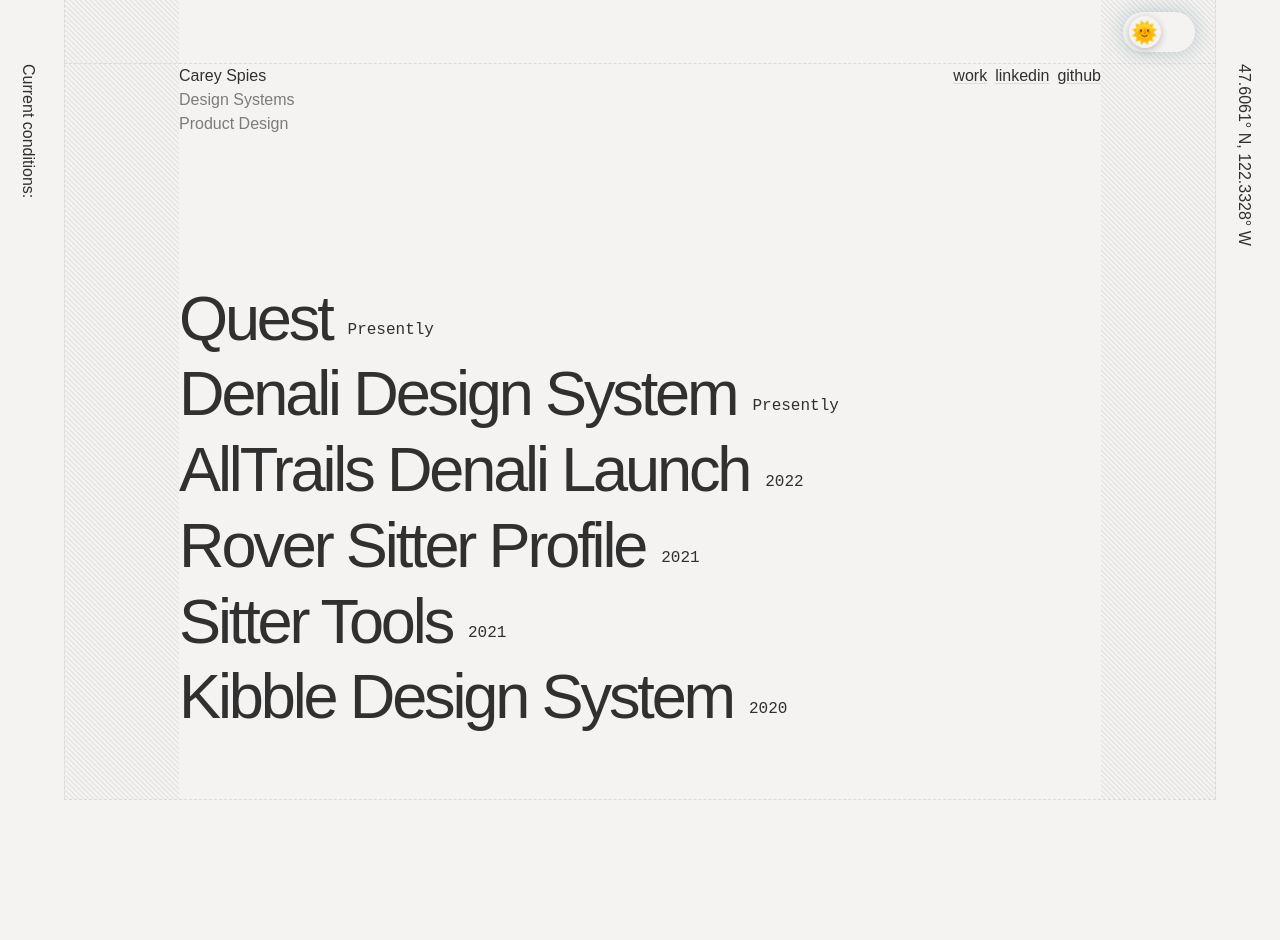
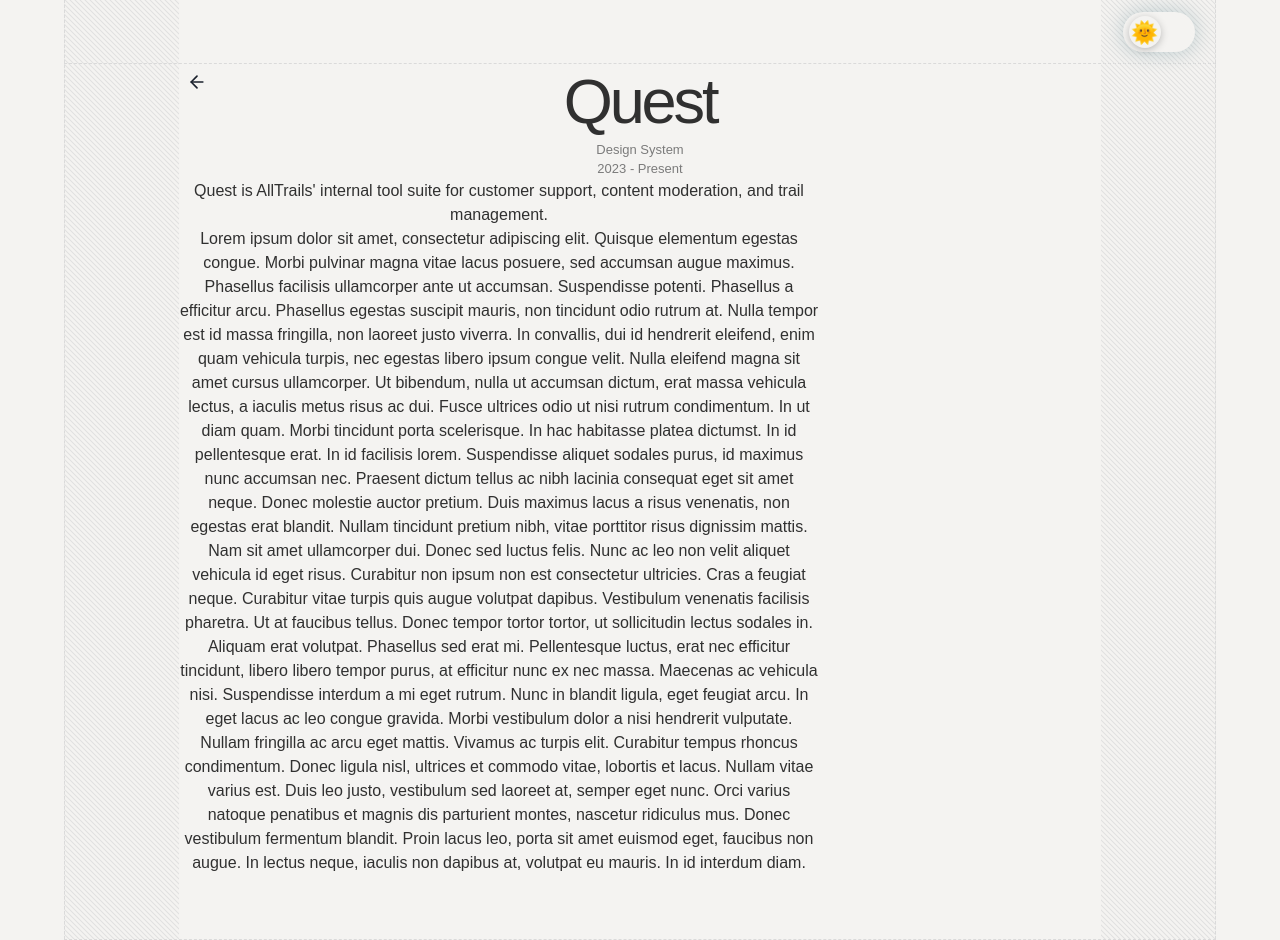
Before and after one commit to careylin/careylin.github.io, a React (Create React App) app: page /quest in a window 1280 px wide. Before the commit the page ends 800 px from the top, so only its background shows below. Built offline with nearby package versions, Linux system fonts and the light colour scheme; no server answers.

Commit message:
add new pages

```diff
--- a/src/App.tsx
+++ b/src/App.tsx
@@ -3,8 +3,10 @@
 import { useTheme } from "./useTheme";
 import "./theme.css";
 import "./styles.css";
+import { Routes, Route, Link } from 'react-router-dom';
+import Quest from "./pages/Quest";
 
-export const Toggle = () => {
+export const Toggle: React.FC = () => {
 	const [theme, handleChange] = useTheme("light");
 
 	return (
@@ -15,12 +17,14 @@
 	);
 };
 
-export default function App() {
+const App: React.FC = () => {
 	useEffect(() => {
 		document.title = "Carey spies ⨳ Designer";
 	}, []);
 
 	return (
+		<Routes>
+			<Route path="/" element={
 				<div className="App">
 					<div className="grid">
 						<Toggle />
@@ -49,9 +53,9 @@
 						<div className="companies">
 							<ul className="companiesList">
 							<div className="projectRow">
-							<a href="https://www.alltrails.com" className="h300">
+									<Link to="/quest" className="h300">
 										Quest
-							</a>
+									</Link>
 									<span className="h200 date">Presently</span>
 							</div>
 							<div className="projectRow">
@@ -91,5 +95,10 @@
 						<span className="end-spacer" />
 					</div>
 				</div>
+			} />
+			<Route path="/quest" element={<Quest />} />
+		</Routes>
 	);
-}
+};
+
+export default App;
--- /dev/null
+++ b/src/components/IconButton.module.css
@@ -0,0 +1,56 @@
+.iconButton {
+  display: inline-flex;
+  align-items: center;
+  justify-content: center;
+  border-radius: 4px;
+  border: none;
+  cursor: pointer;
+  transition: all 0.2s ease;
+}
+
+.iconButton:disabled {
+  opacity: 0.5;
+  cursor: not-allowed;
+}
+
+/* Variants */
+.variant-default {
+  background-color: #e2e8f0;
+  color: #1a202c;
+}
+
+.variant-default:hover:not(:disabled) {
+  background-color: #cbd5e0;
+}
+
+.variant-ghost {
+  background-color: transparent;
+  color: #1a202c;
+}
+
+.variant-ghost:hover:not(:disabled) {
+  background-color: rgba(226, 232, 240, 0.5);
+}
+
+.variant-outline {
+  background-color: transparent;
+  border: 1px solid #e2e8f0;
+  color: #1a202c;
+}
+
+.variant-outline:hover:not(:disabled) {
+  background-color: rgba(226, 232, 240, 0.5);
+}
+
+/* Sizes */
+.size-sm {
+  padding: 6px;
+}
+
+.size-md {
+  padding: 8px;
+}
+
+.size-lg {
+  padding: 10px;
+}
--- /dev/null
+++ b/src/components/IconButton.tsx
@@ -0,0 +1,54 @@
+import React from 'react';
+import { Link } from 'react-router-dom';
+import styles from './IconButton.module.css';
+
+type IconButtonProps = {
+  icon: React.ReactNode;
+  label: string;
+  variant?: 'default' | 'ghost' | 'outline';
+  size?: 'sm' | 'md' | 'lg';
+  disabled?: boolean;
+  onClick?: () => void;
+  to?: string;
+  className?: string;
+};
+
+export const IconButton = ({
+  icon,
+  label,
+  variant = 'default',
+  size = 'md',
+  disabled = false,
+  onClick,
+  to,
+  className = '',
+}: IconButtonProps) => {
+  const classNames = [
+    styles.iconButton,
+    styles[`variant-${variant}`],
+    styles[`size-${size}`],
+    className,
+  ]
+    .filter(Boolean)
+    .join(' ');
+
+  if (to) {
+    return (
+      <Link to={to} className={classNames} aria-label={label}>
+        {icon}
+      </Link>
+    );
+  }
+
+  return (
+    <button
+      className={classNames}
+      onClick={onClick}
+      disabled={disabled}
+      aria-label={label}
+      type="button"
+    >
+      {icon}
+    </button>
+  );
+};
--- a/src/index.tsx
+++ b/src/index.tsx
@@ -1,5 +1,6 @@
 import React from "react";
 import ReactDOM from "react-dom/client";
+import { BrowserRouter } from 'react-router-dom';
 import App from "./App";
 
 const rootElement = document.getElementById("root")!;
@@ -7,6 +8,8 @@
 
 root.render(
 	<React.StrictMode>
-		<App />
+		<BrowserRouter>
+			<App />
+		</BrowserRouter>
 	</React.StrictMode>
 );
--- /dev/null
+++ b/src/pages/Quest.css
@@ -0,0 +1,27 @@
+.back-link {
+  grid-column: 2 / span 10;
+}
+
+.back-link a {
+  color: var(--fg-secondary);
+  text-decoration: none;
+}
+
+.back-link a:hover {
+  color: var(--fg-primary);
+}
+
+.project-content {
+    grid-column: 3 / span 2;
+    grid-row: 3;
+  color: var(--fg-primary);
+  text-align: center;
+  animation: 500ms ease-out 0ms slide-up;
+  animation-fill-mode: backwards;
+}
+
+.project-content p {
+  max-width: 640px;
+  line-height: 1.5;
+  text-align: center;
+}
--- /dev/null
+++ b/src/pages/Quest.tsx
@@ -0,0 +1,59 @@
+import React, { useEffect } from "react";
+import { Toggle } from "../App";
+import "../theme.css";
+import "./Quest.css";
+import { Link } from 'react-router-dom';
+import { ArrowLeft } from 'lucide-react';
+import { IconButton } from '../components/IconButton';
+
+const Quest: React.FC = () => {
+  useEffect(() => {
+    document.title = "Quest ⨳ Carey Spies";
+  }, []);
+
+  return (
+    <div className="App">
+      <div className="grid">
+        <Toggle />
+        <span className="top-spacer" />
+
+        <div className="title">
+          <IconButton
+            icon={<ArrowLeft size={20} />}
+            label="Back to home"
+            variant="ghost"
+            to="/"
+          />
+        </div>
+
+        <div className="project-content">
+          <h1 className="h300">Quest</h1>
+          <h2 className="secondary">Design System</h2>
+          <h2 className="secondary">2023 - Present</h2>
+          <p className="h200">
+            Quest is AllTrails' internal tool suite for customer support,
+            content moderation, and trail management.
+          </p>
+          <p className="h200">
+          Lorem ipsum dolor sit amet, consectetur adipiscing elit. Quisque elementum egestas congue. Morbi pulvinar magna vitae lacus posuere, sed accumsan augue maximus. Phasellus facilisis ullamcorper ante ut accumsan. Suspendisse potenti. Phasellus a efficitur arcu. Phasellus egestas suscipit mauris, non tincidunt odio rutrum at. Nulla tempor est id massa fringilla, non laoreet justo viverra. In convallis, dui id hendrerit eleifend, enim quam vehicula turpis, nec egestas libero ipsum congue velit. Nulla eleifend magna sit amet cursus ullamcorper.
+
+Ut bibendum, nulla ut accumsan dictum, erat massa vehicula lectus, a iaculis metus risus ac dui. Fusce ultrices odio ut nisi rutrum condimentum. In ut diam quam. Morbi tincidunt porta scelerisque. In hac habitasse platea dictumst. In id pellentesque erat. In id facilisis lorem. Suspendisse aliquet sodales purus, id maximus nunc accumsan nec. Praesent dictum tellus ac nibh lacinia consequat eget sit amet neque. Donec molestie auctor pretium. Duis maximus lacus a risus venenatis, non egestas erat blandit. Nullam tincidunt pretium nibh, vitae porttitor risus dignissim mattis. Nam sit amet ullamcorper dui.
+
+Donec sed luctus felis. Nunc ac leo non velit aliquet vehicula id eget risus. Curabitur non ipsum non est consectetur ultricies. Cras a feugiat neque. Curabitur vitae turpis quis augue volutpat dapibus. Vestibulum venenatis facilisis pharetra. Ut at faucibus tellus. Donec tempor tortor tortor, ut sollicitudin lectus sodales in. Aliquam erat volutpat.
+
+Phasellus sed erat mi. Pellentesque luctus, erat nec efficitur tincidunt, libero libero tempor purus, at efficitur nunc ex nec massa. Maecenas ac vehicula nisi. Suspendisse interdum a mi eget rutrum. Nunc in blandit ligula, eget feugiat arcu. In eget lacus ac leo congue gravida. Morbi vestibulum dolor a nisi hendrerit vulputate. Nullam fringilla ac arcu eget mattis. Vivamus ac turpis elit. Curabitur tempus rhoncus condimentum.
+
+Donec ligula nisl, ultrices et commodo vitae, lobortis et lacus. Nullam vitae varius est. Duis leo justo, vestibulum sed laoreet at, semper eget nunc. Orci varius natoque penatibus et magnis dis parturient montes, nascetur ridiculus mus. Donec vestibulum fermentum blandit. Proin lacus leo, porta sit amet euismod eget, faucibus non augue. In lectus neque, iaculis non dapibus at, volutpat eu mauris. In id interdum diam.
+          </p>
+          {/* Add more project content here */}
+        </div>
+
+        <div className="start-carpet carpet" />
+        <div className="end-carpet carpet" />
+        <span className="end-spacer" />
+      </div>
+    </div>
+  );
+};
+
+export default Quest;
--- /dev/null
+++ b/src/types/css.d.ts
@@ -0,0 +1,4 @@
+declare module '*.module.css' {
+  const classes: { [key: string]: string };
+  export default classes;
+}
```
Also changed, not shown: package.json (+9 -5 lines), src/components/Stack.module.css (added, +64 -0 lines), src/components/Stack.tsx (added, +43 -0 lines), tsconfig.json (+15 -3 lines), 1 other file (tests, documents, lock files or other folders). Lines whose indentation alone changed are shown as unchanged.
